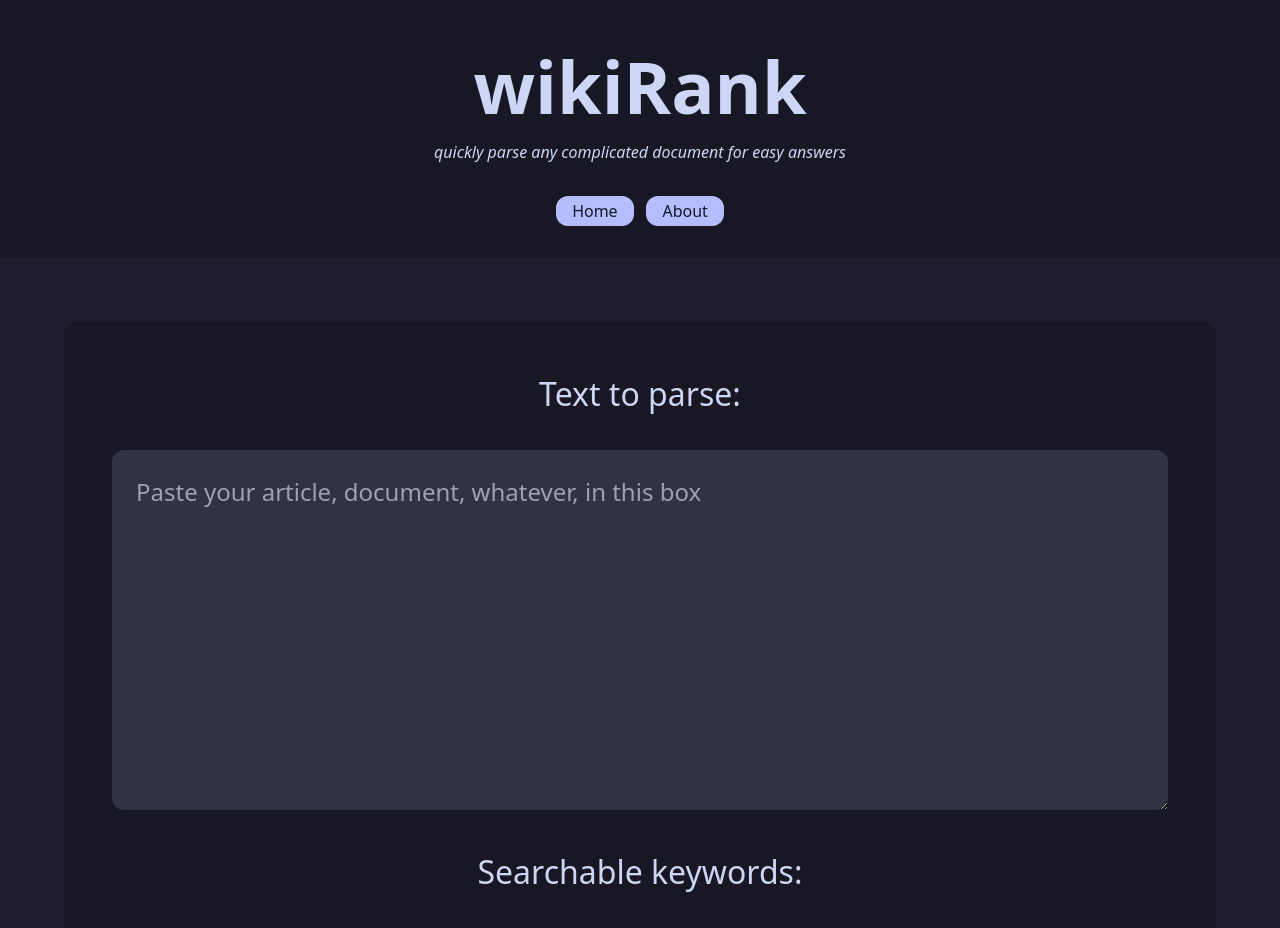
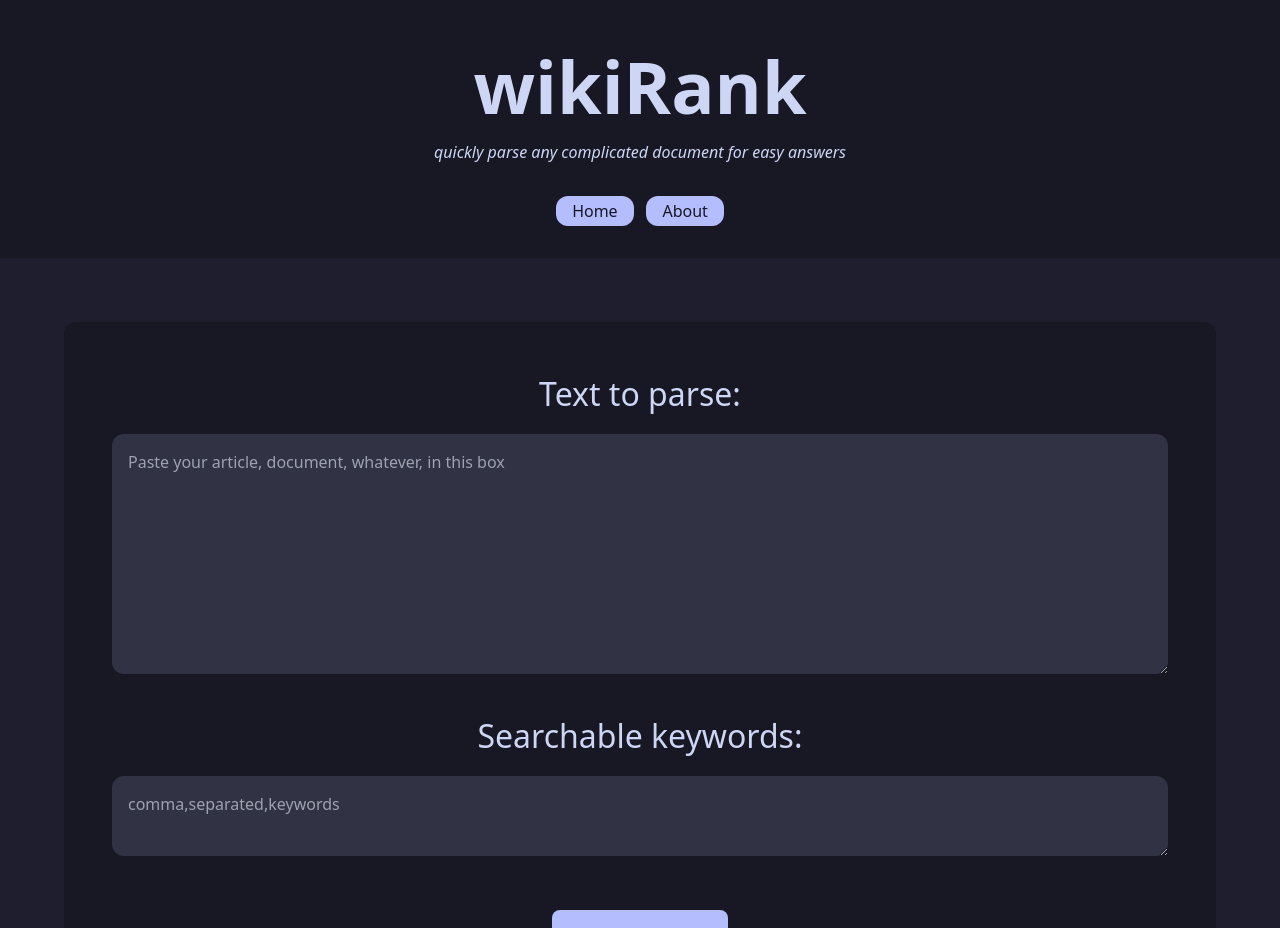
Before and after one commit to GeneralPoxter/wikiRank, a Next.js app: page / in a window 1280 px wide. Shown: the top 928 px of the page. Built offline with nearby package versions, Linux system fonts and the light colour scheme.

Commit message:
filter duplicates and disambiguation pages

```diff
--- a/components/input.js
+++ b/components/input.js
@@ -35,12 +35,17 @@ export default function Input() {
                     summary: await page.summary().catch(_ => "Summary not found"),
                     text: await page.rawContent().catch(_ => ""),
                     image: await page.mainImage().catch(_ => undefined),
+                    categories: await page.categories().catch(_ => []),
                     url: page.url()
                 };
             })
         );
 
-        setRanks(getDocumentRanks(articles.filter((v, i, a) => a.findIndex(v2 => (v2.title === v.title)) === i), query));
+        const filteredArticles = articles
+            .filter((v, i, a) => a.findIndex(v2 => (v2.title === v.title)) === i)
+            .filter((v, _) => !v.categories.includes("Category:Disambiguation pages"));
+
+        setRanks(getDocumentRanks(filteredArticles, query));
     }
 
     function displayResults() {
@@ -101,15 +106,15 @@ export default function Input() {
 
     return (
         <div className="mx-[5%] bg-[#181825] p-[3em] rounded-xl text-center">
-            <p className="text-[2em] mb-[1em] text-[#cdd6f4] text-center">Text to parse:</p>
+            <p className="text-[2em] text-[#cdd6f4] text-center">Text to parse:</p>
             <textarea
-                className="overflow-scroll p-[1em] rounded-xl bg-[#313244] text-[#cdd6f4] w-[100%] text-left h-[15em] text-[150%]"
+                className="overflow-scroll mt-[1em] p-[1em] rounded-xl bg-[#313244] text-[#cdd6f4] w-[100%] text-left h-[15em]"
                 placeholder="Paste your article, document, whatever, in this box"
                 ref={queryTextArea}
             />
-            <p className="text-[2em] my-[1em] text-center text-[#cdd6f4]">Searchable keywords:</p>
+            <p className="text-[2em] mt-[1em] text-center text-[#cdd6f4]">Searchable keywords:</p>
             <textarea
-                className="overflow-scroll p-[1em] rounded-xl bg-[#313244] text-[#cdd6f4] w-[100%] text-left h-[5em] text-[150%]"
+                className="overflow-scroll mt-[1em] p-[1em] rounded-xl bg-[#313244] text-[#cdd6f4] w-[100%] text-left h-[5em]"
                 placeholder="comma,separated,keywords"
                 ref={keywordsTextArea}
             />
```
